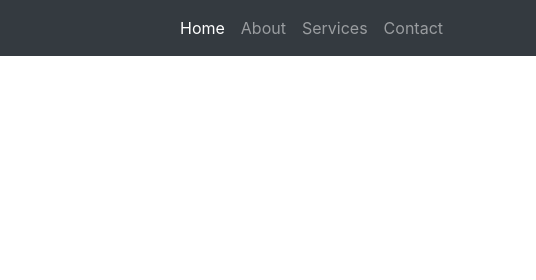
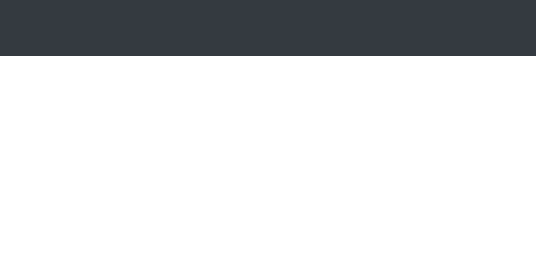
Before and after one commit to moloy559/portfolio, a website: page item-youtube.html in a window 1280 px wide. Shown: the top 280 px of the page, 744-1280 px from the left. Drawn offline with Linux system fonts and the light colour scheme.

Commit message:
Finalizing

```diff
--- a/item-youtube.html
+++ b/item-youtube.html
@@ -14,11 +14,11 @@
   <link href="vendor/bootstrap/css/bootstrap.min.css" rel="stylesheet">
 
   <!-- favicon -->
-  <link rel="apple-touch-icon" sizes="180x180" href="/apple-touch-icon.png">
-  <link rel="icon" type="image/png" sizes="32x32" href="/favicon-32x32.png">
-  <link rel="icon" type="image/png" sizes="16x16" href="/favicon-16x16.png">
-  <link rel="manifest" href="/site.webmanifest">
-  <link rel="mask-icon" href="/safari-pinned-tab.svg" color="#5bbad5">
+  <link rel="apple-touch-icon" sizes="180x180" href="apple-touch-icon.png">
+  <link rel="icon" type="image/png" sizes="32x32" href="favicon-32x32.png">
+  <link rel="icon" type="image/png" sizes="16x16" href="favicon-16x16.png">
+  <link rel="manifest" href="site.webmanifest">
+  <link rel="mask-icon" href="safari-pinned-tab.svg" color="#5bbad5">
   <meta name="msapplication-TileColor" content="#da532c">
   <meta name="theme-color" content="#ffffff">
 
@@ -37,24 +37,6 @@
       <button class="navbar-toggler" type="button" data-toggle="collapse" data-target="#navbarResponsive" aria-controls="navbarResponsive" aria-expanded="false" aria-label="Toggle navigation">
         <span class="navbar-toggler-icon"></span>
       </button>
-      <div class="collapse navbar-collapse" id="navbarResponsive">
-        <ul class="navbar-nav ml-auto">
-          <li class="nav-item active">
-            <a class="nav-link" href="index.html">Home
-              <span class="sr-only">(current)</span>
-            </a>
-          </li>
-          <li class="nav-item">
-            <a class="nav-link" href="#">About</a>
-          </li>
-          <li class="nav-item">
-            <a class="nav-link" href="#">Services</a>
-          </li>
-          <li class="nav-item">
-            <a class="nav-link" href="#">Contact</a>
-          </li>
-        </ul>
-      </div>
     </div>
   </nav>
 
```
Also changed, not shown: index.html (+9 -13 lines), item-cave-miner.html (+5 -23 lines), item-space-shooter.html (+5 -23 lines), item.html (+5 -5 lines), images/cave-miner-long.jpg (added), images/space-shooter-long.jpg (added).
